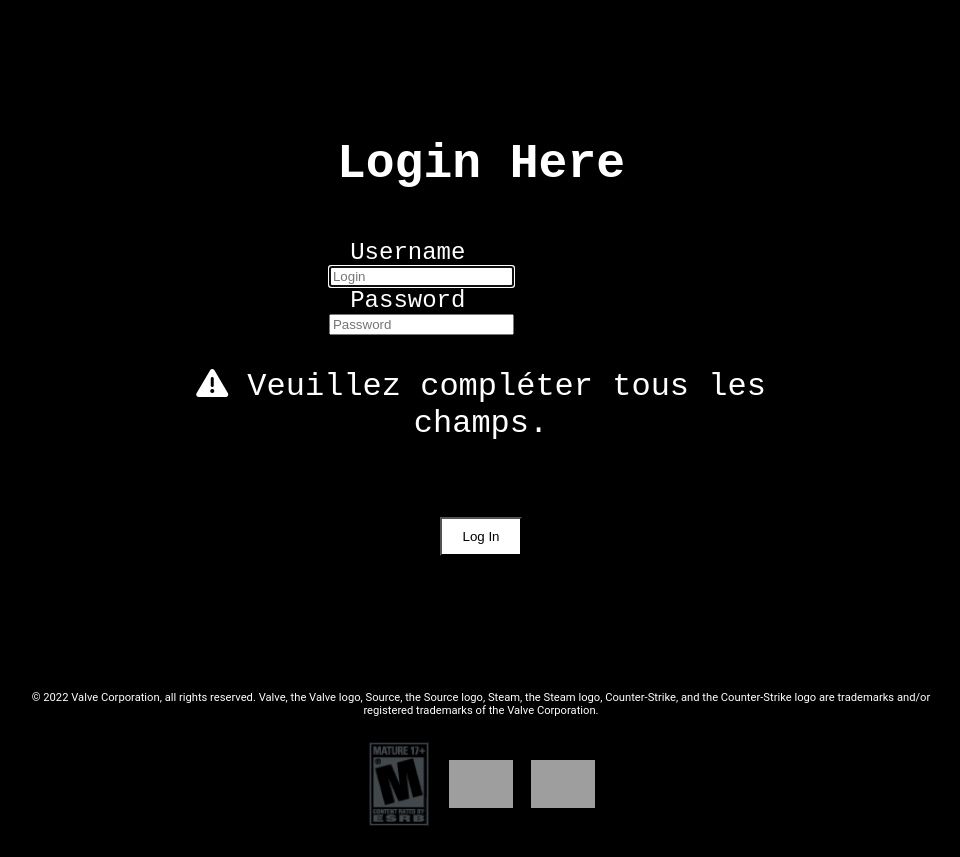
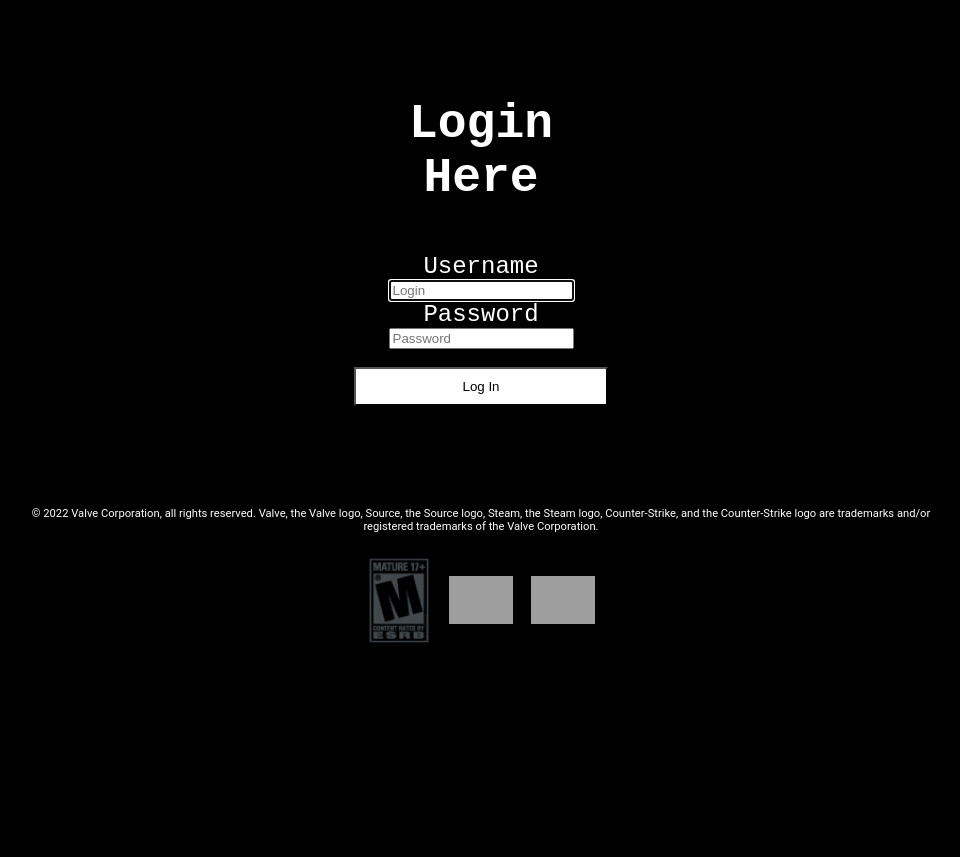
Before and after one commit to leopold-gauthier/ReservationSalle, a PHP site: page /php/connexion.php in a window 1280 px wide. Shown: the part 146-1003 px from the top of the page, without its empty margins (159-1119 px from the left). After the commit the page ends 789 px from the top, so only its background shows below. Run offline with PHP 8.4, Linux system fonts and the light colour scheme; some libraries are stand-ins or nearby versions; grey boxes are pictures that could not be loaded.

Commit message:
footer + update css for the registration-form

```diff
--- a/css/origin-main.css
+++ b/css/origin-main.css
@@ -93,7 +93,7 @@
     padding: 5%;
     display: flex;
     flex-direction: column;
-    align-items: center;
+    align-items: stretch;
 }
 
 /* Tableau */
@@ -125,6 +125,7 @@
 
 /* ----- */
 #editelement{
+    text-align: center;
     margin-top: 5%;
     display: flex;
     flex-direction: column;
@@ -133,7 +134,8 @@
 }
 
 .editelement{
-
+    text-align: center;
+    width: 100%;
 }
 
 .button{
--- a/php/connexion.php
+++ b/php/connexion.php
@@ -48,7 +48,7 @@
                         echo "<p><i class='fa-solid fa-triangle-exclamation'></i>&nbspVotre login ou mot de passe incorect.</p>";
                     }
                 } else {
-                    echo "<p><i class='fa-solid fa-triangle-exclamation'></i>&nbspVeuillez compléter tous les champs.</p>";
+                    echo "";
                 }
 
                 ?>
```
